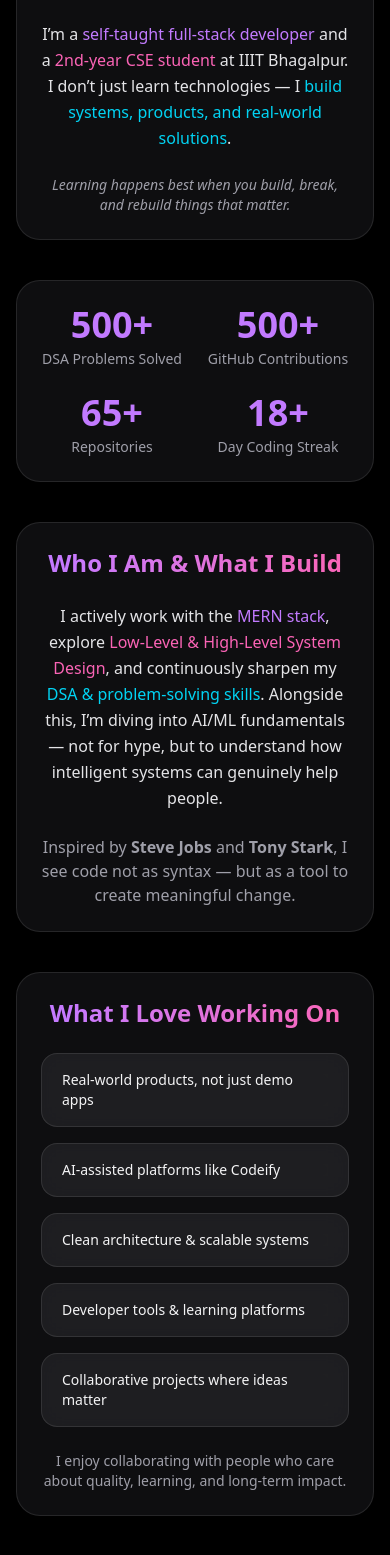
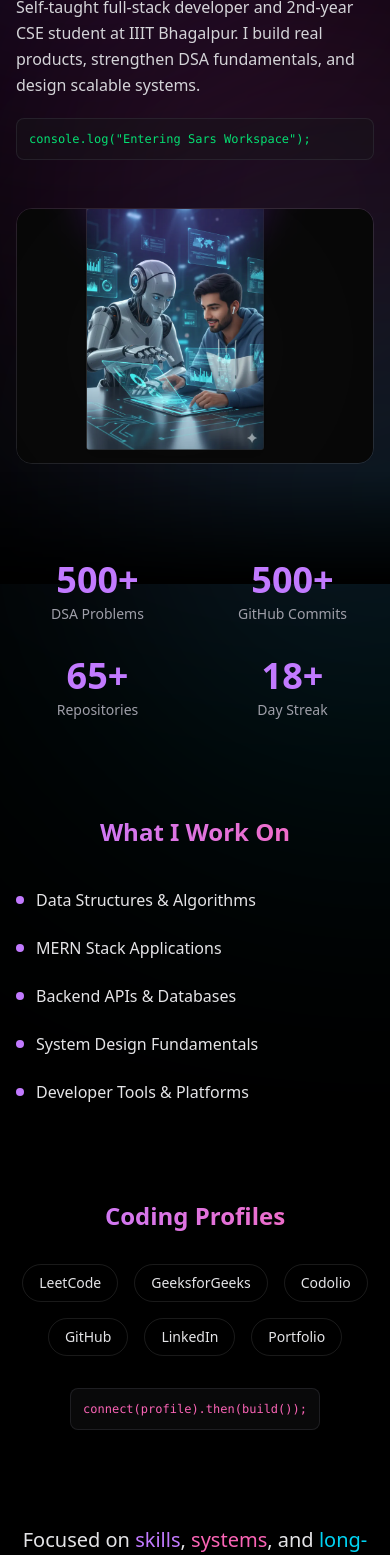
Before and after one commit to DevSars24/codeify, a Next.js app: page /about in a window 390 px wide. Shown: the part 260-1815 px from the top of the page. Built offline with nearby package versions, Linux system fonts and the light colour scheme.

Commit message:
feat: mobile responsive UI updates and prisma refinements

```diff
--- a/app/about/page.tsx
+++ b/app/about/page.tsx
@@ -4,140 +4,121 @@ import TypingText from "@/components/TypingText";
 import Counter from "@/components/Counter";
 import { motion } from "framer-motion";
 import Link from "next/link";
+import Image from "next/image";
 
 export default function AboutDeveloperPage() {
   return (
-    <main className="min-h-screen bg-black text-white px-4 sm:px-6 pt-24 pb-20">
-      <div className="max-w-6xl mx-auto space-y-10 lg:space-y-16">
+    <main className="relative min-h-screen bg-black text-white overflow-hidden">
+
+      {/* ===== AURORA BACKGROUND (SOFT) ===== */}
+      <div className="pointer-events-none fixed inset-0 z-0">
+        <div className="absolute -top-40 -left-40 w-[500px] h-[500px] bg-purple-500/20 blur-[160px] rounded-full" />
+        <div className="absolute top-1/4 -right-40 w-[500px] h-[500px] bg-pink-500/20 blur-[160px] rounded-full" />
+        <div className="absolute -bottom-40 left-1/3 w-[500px] h-[500px] bg-cyan-500/20 blur-[160px] rounded-full" />
+      </div>
+
+      {/* Top & Bottom Fade */}
+      <div className="pointer-events-none fixed inset-x-0 top-0 h-28 z-10 bg-gradient-to-b from-black to-transparent" />
+      <div className="pointer-events-none fixed inset-x-0 bottom-0 h-28 z-10 bg-gradient-to-t from-black to-transparent" />
+
+      {/* ===== CONTENT ===== */}
+      <div className="relative z-10 max-w-6xl mx-auto px-4 sm:px-6 pt-24 pb-24 space-y-24">
 
         {/* ================= HERO ================= */}
-        <GlassCard>
+        <section className="grid md:grid-cols-2 gap-12 items-center">
           <motion.div
             initial={{ opacity: 0, y: 24 }}
             animate={{ opacity: 1, y: 0 }}
-            transition={{ duration: 0.6 }}
-            className="text-center space-y-6"
+            transition={{ duration: 0.5 }}
+            className="space-y-5"
           >
-            <h1 className="text-4xl sm:text-5xl md:text-6xl font-bold text-white">
-              Hi, I’m{" "}
+            <h1 className="text-4xl sm:text-5xl md:text-6xl font-bold leading-tight">
+              Welcome to{" "}
               <span className="bg-gradient-to-r from-purple-400 to-pink-400 bg-clip-text text-transparent">
-                Saurabh Singh Rajput
+                Sars Workspace
               </span>
             </h1>
 
-            <div className="text-lg sm:text-xl md:text-2xl h-8 text-zinc-200">
+            <div className="text-lg sm:text-xl text-zinc-300 h-7">
               <TypingText
                 text={[
-                  "Self-taught Full-Stack Developer",
+                  "Full-Stack Developer",
                   "MERN Stack Engineer",
-                  "System Design Learner",
-                  "Learning by Building",
+                  "DSA & System Design Focused",
                 ]}
               />
             </div>
 
-            <p className="max-w-3xl mx-auto text-zinc-200 text-base sm:text-lg leading-relaxed">
-              I’m a{" "}
-              <span className="text-purple-400 font-medium">
-                self-taught full-stack developer
-              </span>{" "}
-              and a{" "}
-              <span className="text-pink-400 font-medium">
-                2nd-year CSE student
-              </span>{" "}
-              at IIIT Bhagalpur. I don’t just learn technologies — I{" "}
-              <span className="text-cyan-400 font-medium">
-                build systems, products, and real-world solutions
-              </span>.
+            <p className="text-zinc-300 leading-relaxed max-w-xl">
+              Self-taught full-stack developer and 2nd-year CSE student at IIIT Bhagalpur.
+              I build real products, strengthen DSA fundamentals, and design scalable systems.
             </p>
 
-            <p className="text-zinc-400 italic text-sm sm:text-base">
-              Learning happens best when you build, break, and rebuild things that matter.
-            </p>
+            {/* Small snippet (mobile friendly) */}
+            <pre className="bg-zinc-900/40 border border-zinc-700/40 rounded-lg p-3 text-xs max-w-sm">
+              <code className="text-green-400 font-mono">
+{`console.log("Entering Sars Workspace");`}
+              </code>
+            </pre>
           </motion.div>
-        </GlassCard>
+
+          {/* IMAGE */}
+          <motion.div
+            initial={{ opacity: 0, scale: 0.95 }}
+            animate={{ opacity: 1, scale: 1 }}
+            transition={{ duration: 0.5 }}
+            className="relative w-full h-64 sm:h-80 md:h-[420px]"
+          >
+            <Image
+              src="/assets/photo.png"
+              alt="Developer portrait"
+              fill
+              className="object-cover rounded-2xl border border-white/10"
+              priority
+            />
+          </motion.div>
+        </section>
 
         {/* ================= STATS ================= */}
-        <GlassCard>
-          <motion.div
-            initial={{ opacity: 0, y: 24 }}
-            whileInView={{ opacity: 1, y: 0 }}
-            viewport={{ once: true }}
-            transition={{ duration: 0.5 }}
-            className="grid grid-cols-2 md:grid-cols-4 gap-6"
-          >
-            <Counter value={500} label="DSA Problems Solved" />
-            <Counter value={500} label="GitHub Contributions" />
-            <Counter value={65} label="Repositories" />
-            <Counter value={18} label="Day Coding Streak" />
-          </motion.div>
-        </GlassCard>
+        <section className="grid grid-cols-2 md:grid-cols-4 gap-8 text-center">
+          <Counter value={500} label="DSA Problems" />
+          <Counter value={500} label="GitHub Commits" />
+          <Counter value={65} label="Repositories" />
+          <Counter value={18} label="Day Streak" />
+        </section>
 
-        {/* ================= VISION ================= */}
-        <GlassCard>
-          <SectionTitle>Who I Am & What I Build</SectionTitle>
+        {/* ================= WORK AREAS ================= */}
+        <section className="space-y-10">
+          <SectionTitle>What I Work On</SectionTitle>
 
-          <p className="text-zinc-200 text-base sm:text-lg leading-relaxed text-center">
-            I actively work with the{" "}
-            <span className="text-purple-400 font-medium">MERN stack</span>, explore{" "}
-            <span className="text-pink-400 font-medium">
-              Low-Level & High-Level System Design
-            </span>, and continuously sharpen my{" "}
-            <span className="text-cyan-400 font-medium">
-              DSA & problem-solving skills
-            </span>.
-            Alongside this, I’m diving into AI/ML fundamentals — not for hype,
-            but to understand how intelligent systems can genuinely help people.
-          </p>
-
-          <p className="text-zinc-400 text-center">
-            Inspired by <b>Steve Jobs</b> and <b>Tony Stark</b>, I see code not as
-            syntax — but as a tool to create meaningful change.
-          </p>
-        </GlassCard>
-
-        {/* ================= WHAT I BUILD ================= */}
-        <GlassCard>
-          <SectionTitle>What I Love Working On</SectionTitle>
-
-          <div className="grid sm:grid-cols-2 gap-4">
+          <div className="grid sm:grid-cols-2 gap-6 max-w-4xl mx-auto">
             {[
-              "Real-world products, not just demo apps",
-              "AI-assisted platforms like Codeify",
-              "Clean architecture & scalable systems",
-              "Developer tools & learning platforms",
-              "Collaborative projects where ideas matter",
+              "Data Structures & Algorithms",
+              "MERN Stack Applications",
+              "Backend APIs & Databases",
+              "System Design Fundamentals",
+              "Developer Tools & Platforms",
             ].map((item, i) => (
-              <div
+              <motion.div
                 key={i}
-                className="
-                  rounded-2xl
-                  bg-zinc-800/60 backdrop-blur-md
-                  border border-white/10
-                  px-5 py-4
-                  text-zinc-100
-                  text-sm sm:text-base
-                  hover:border-purple-400/40
-                  hover:bg-zinc-800/80
-                  transition
-                "
+                initial={{ opacity: 0, y: 12 }}
+                whileInView={{ opacity: 1, y: 0 }}
+                viewport={{ once: true }}
+                transition={{ delay: i * 0.05 }}
+                className="flex items-start gap-3 text-zinc-200"
               >
-                {item}
-              </div>
+                <span className="mt-2 h-2 w-2 rounded-full bg-purple-400" />
+                <span>{item}</span>
+              </motion.div>
             ))}
           </div>
-
-          <p className="text-zinc-400 text-center text-sm sm:text-base">
-            I enjoy collaborating with people who care about quality, learning,
-            and long-term impact.
-          </p>
-        </GlassCard>
+        </section>
 
         {/* ================= PROFILES ================= */}
-        <GlassCard>
-          <SectionTitle>My Coding & Professional Profiles</SectionTitle>
+        <section className="space-y-8 text-center">
+          <SectionTitle>Coding Profiles</SectionTitle>
 
-          <div className="grid grid-cols-2 sm:grid-cols-3 gap-3 text-sm">
+          <div className="flex flex-wrap justify-center gap-4 text-sm">
             <ProfileLink label="LeetCode" href="https://leetcode.com/u/VXGxeHwq/" />
             <ProfileLink label="GeeksforGeeks" href="https://www.geeksforgeeks.org/user/saurabhsinvqv3/" />
             <ProfileLink label="Codolio" href="https://codolio.com/profile/sars" />
@@ -146,50 +127,40 @@ export default function AboutDeveloperPage() {
             <ProfileLink label="Portfolio" href="https://sars24.netlify.app" />
           </div>
 
-          <p className="text-zinc-400 text-center text-sm">
-            These profiles represent consistency, discipline, and real skill-building.
-          </p>
-        </GlassCard>
+          <pre className="bg-zinc-900/40 border border-zinc-700/40 rounded-lg p-3 text-xs inline-block">
+            <code className="text-pink-400 font-mono">
+{`connect(profile).then(build());`}
+            </code>
+          </pre>
+        </section>
 
         {/* ================= FINAL ================= */}
-        <GlassCard>
-          <p className="text-center text-lg sm:text-xl italic text-zinc-200">
-            I’m not chasing titles.
-            <br />
-            <span className="text-purple-400 font-semibold">
-              I’m building skills, systems, and products that stand the test of time.
-            </span>
-          </p>
-        </GlassCard>
+        <section className="text-center space-y-6">
+          <motion.p
+            initial={{ opacity: 0 }}
+            whileInView={{ opacity: 1 }}
+            viewport={{ once: true }}
+            className="text-xl sm:text-2xl text-zinc-200 font-medium"
+          >
+            Focused on{" "}
+            <span className="text-purple-400">skills</span>,{" "}
+            <span className="text-pink-400">systems</span>, and{" "}
+            <span className="text-cyan-400">long-term growth</span>.
+          </motion.p>
+
+          <pre className="bg-zinc-900/40 border border-zinc-700/40 rounded-lg p-3 text-xs inline-block">
+            <code className="text-green-400 font-mono">
+{`while (learning) { build(); evolve(); }`}
+            </code>
+          </pre>
+        </section>
 
       </div>
     </main>
   );
 }
 
-/* ================= REUSABLE COMPONENTS ================= */
-
-function GlassCard({ children }: { children: React.ReactNode }) {
-  return (
-    <div
-      className="
-        bg-zinc-900/60 backdrop-blur-xl
-        border border-white/10
-        shadow-xl shadow-black/50
-
-        /* MOBILE */
-        rounded-3xl p-6 space-y-6
-
-        /* DESKTOP */
-        lg:rounded-2xl lg:p-10
-
-        transition-all
-      "
-    >
-      {children}
-    </div>
-  );
-}
+/* ================= REUSABLE ================= */
 
 function SectionTitle({ children }: { children: React.ReactNode }) {
   return (
@@ -204,17 +175,7 @@ function ProfileLink({ label, href }: { label: string; href: string }) {
     <Link
       href={href}
       target="_blank"
-      className="
-        rounded-xl
-        border border-white/10
-        bg-zinc-800/60 backdrop-blur-md
-        px-3 py-2
-        text-center
-        text-zinc-200
-        hover:border-purple-400/40
-        hover:text-purple-400
-        transition
-      "
+      className="px-4 py-2 rounded-full border border-white/10 text-zinc-200 hover:text-purple-400 hover:border-purple-400/40 transition"
     >
       {label}
     </Link>
--- a/app/page.tsx
+++ b/app/page.tsx
@@ -86,10 +86,10 @@ export default function LandingPage() {
           <div className="reveal reveal-5 flex justify-center md:justify-end">
             <div className="relative group">
               <Image
-                src="/assets/photo.png"
+                src="/assets/work.jpg"
                 alt="Saurabh Singh Rajput"
-                width={320}
-                height={320}
+                width={700}
+                height={700}
                 priority
                 className="rounded-full border-4 border-zinc-800 shadow-2xl"
               />
--- a/prisma.config.ts
+++ b/prisma.config.ts
@@ -1,9 +1,10 @@
 import { defineConfig, env } from "@prisma/config";
+import * as dotenv from 'dotenv';
+  dotenv.config();
 
 export default defineConfig({
   schema: "prisma/schema.prisma",
   datasource: {
-    // This allows Prisma 7 CLI and migrations to find the URL in Vercel
     url: env("DATABASE_URL"),
   },
 });
```
Also changed, not shown: app/api/dsa/types.ts (+12 -0 lines), app/components/Dsa.tsx (+76 -65 lines), public/assets/work.jpg (added), 1 other file (tests, documents, lock files or other folders).
